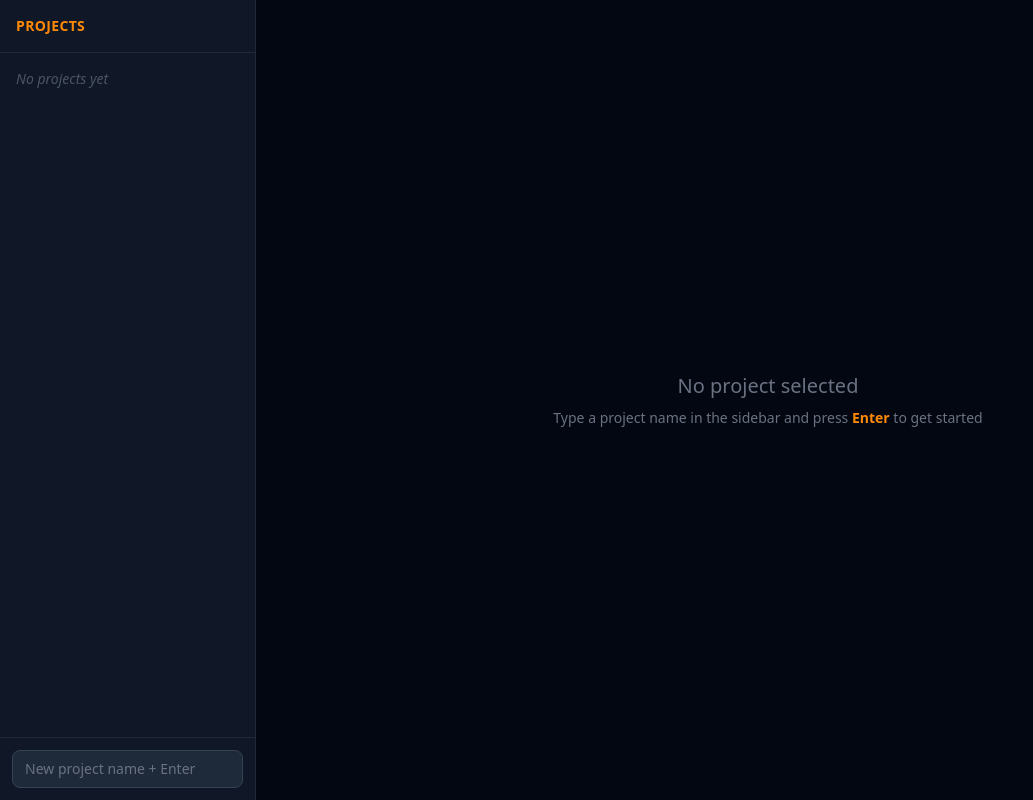
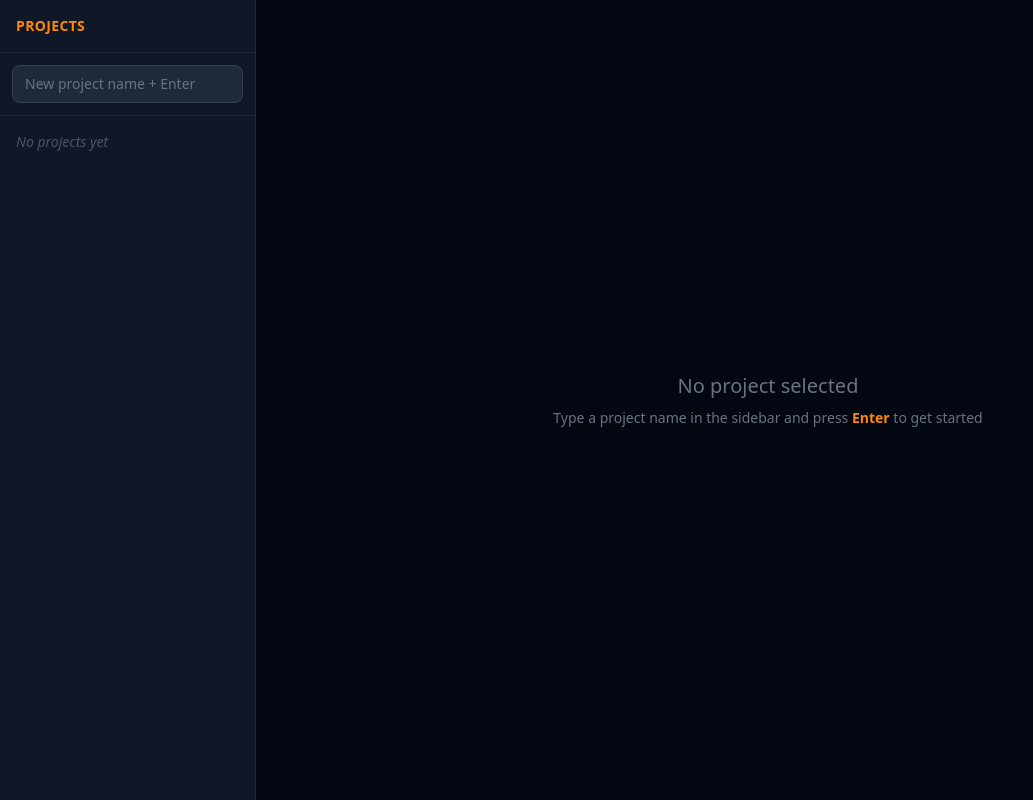
Before and after one commit to SyrineLarbi/to-do-list-, a Next.js app: page / in a window 1280 px wide. Shown: the whole page, without its empty margins (0-1033 px from the left). Built offline with nearby package versions, Linux system fonts and the light colour scheme.

Commit message:
Update ProjectSidebar.tsx

```diff
--- a/src/components/ProjectSidebar.tsx
+++ b/src/components/ProjectSidebar.tsx
@@ -54,6 +54,16 @@ export default function ProjectSidebar({
         </button>
       </div>
 
+      <form onSubmit={handleSubmit} className="p-3 border-b border-gray-800">
+        <input
+          type="text"
+          value={name}
+          onChange={(e) => setName(e.target.value)}
+          placeholder="New project name + Enter"
+          className="w-full px-3 py-2 bg-gray-800 border border-gray-700 rounded-lg text-sm text-gray-100 placeholder-gray-500 focus:outline-none focus:ring-2 focus:ring-orange-500"
+        />
+      </form>
+
       <nav className="flex-1 overflow-y-auto p-2">
         {projects.length === 0 && (
           <p className="text-gray-600 text-sm p-2 italic">No projects yet</p>
@@ -85,16 +95,6 @@ export default function ProjectSidebar({
           </div>
         ))}
       </nav>
-
-      <form onSubmit={handleSubmit} className="p-3 border-t border-gray-800">
-        <input
-          type="text"
-          value={name}
-          onChange={(e) => setName(e.target.value)}
-          placeholder="New project name + Enter"
-          className="w-full px-3 py-2 bg-gray-800 border border-gray-700 rounded-lg text-sm text-gray-100 placeholder-gray-500 focus:outline-none focus:ring-2 focus:ring-orange-500"
-        />
-      </form>
     </aside>
   );
 }
```
